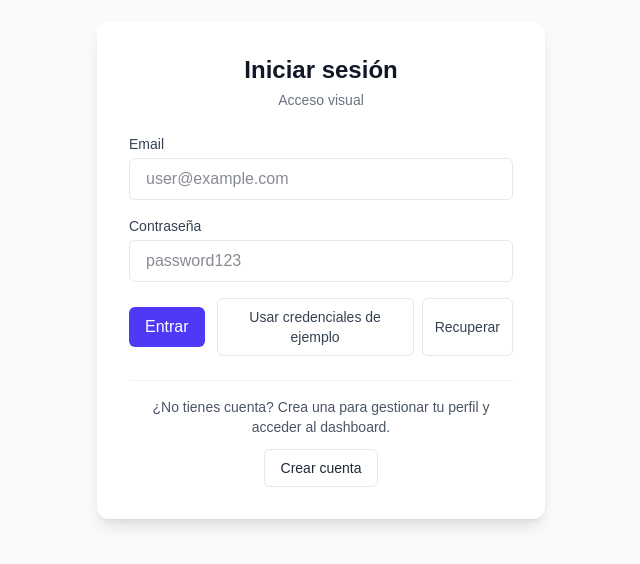
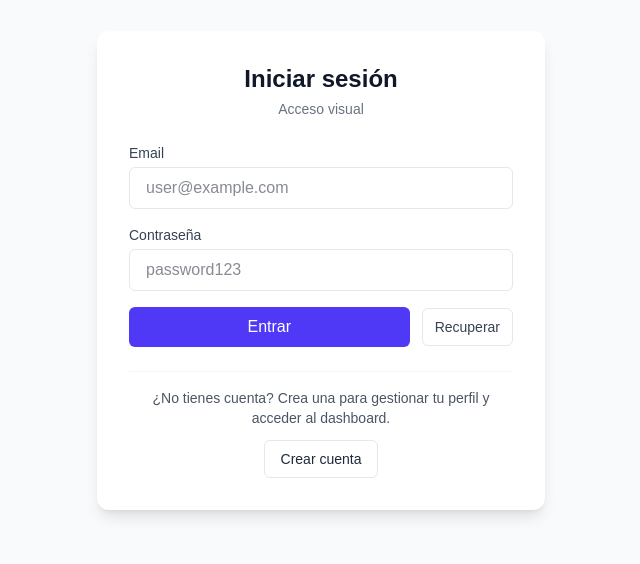
Before and after one commit to juanesvega-tech/ProyectoBooocampt, a Next.js app in the folder aprendizaje/: page /login in a window 1280 px wide. Shown: the part 130-694 px from the top of the page, without its empty margins (319-959 px from the left). Built offline with nearby package versions, Linux system fonts and the light colour scheme.

Commit message:
mejorando login

```diff
--- a/aprendizaje/app/login/page.jsx
+++ b/aprendizaje/app/login/page.jsx
@@ -137,17 +137,6 @@ export default function LoginPage() {
             </button>
 
             <div className="flex gap-2 w-full sm:w-auto">
-              <button
-                type="button"
-                onClick={() => {
-                  setEmail("user@example.com");
-                  setPassword("password123");
-                  setError("");
-                }}
-                className="inline-flex items-center px-3 py-2 rounded-md border border-gray-200 dark:border-gray-700 bg-white dark:bg-gray-900 text-sm text-gray-700 dark:text-gray-200 hover:bg-gray-50 dark:hover:bg-gray-700"
-              >
-                Usar credenciales de ejemplo
-              </button>
 
               <button
                 type="button"
```
